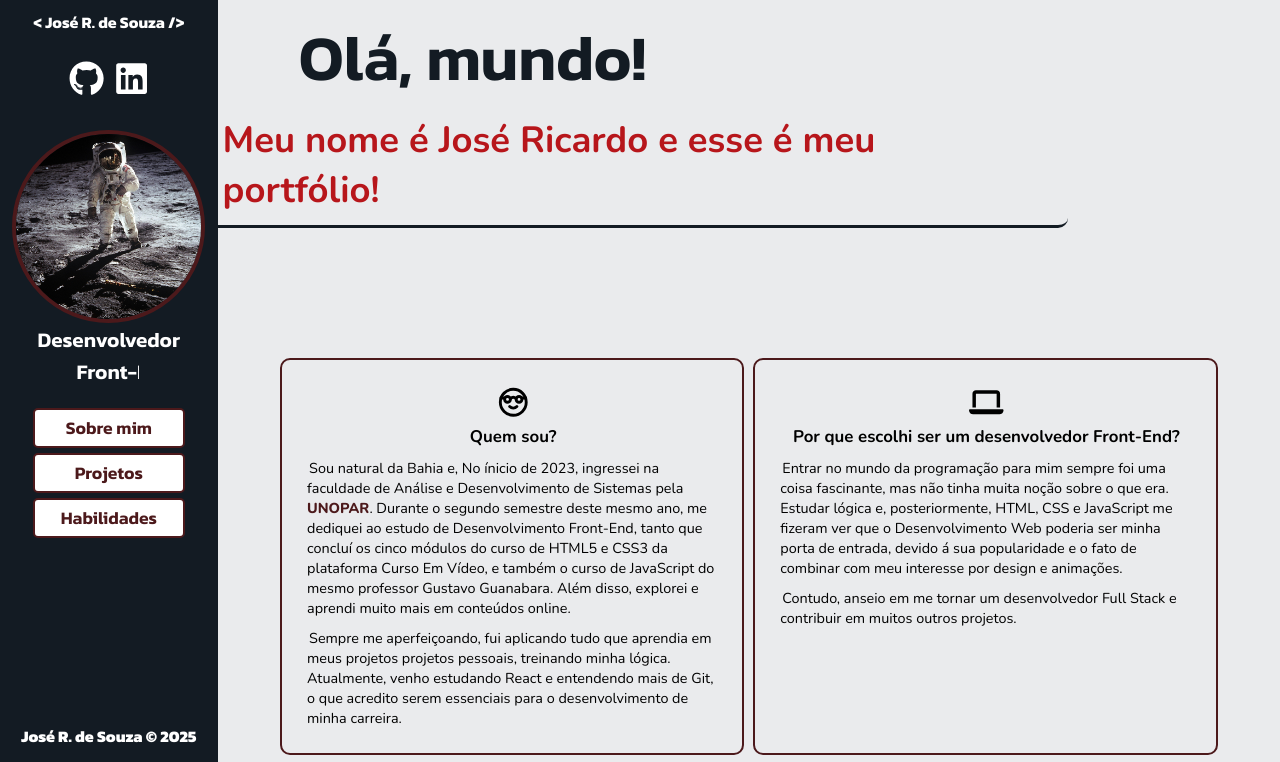
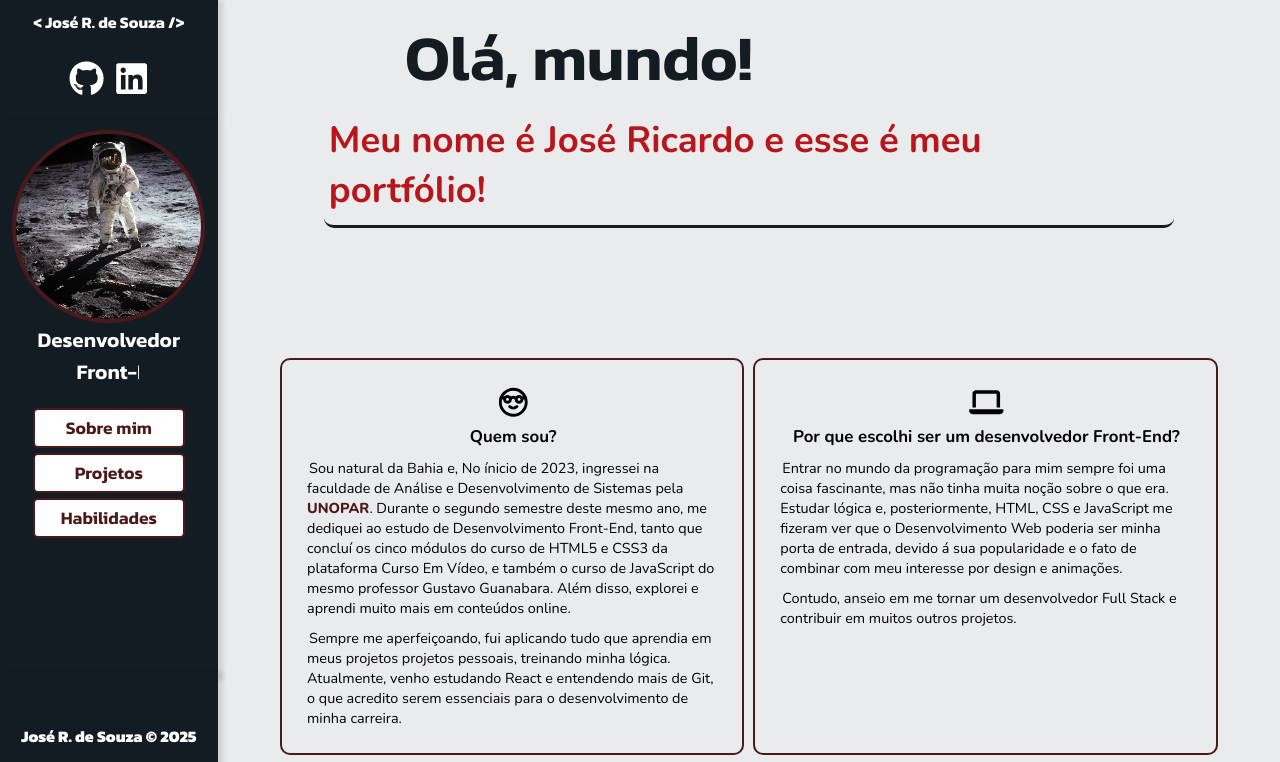
Before and after one commit to Josericardodesouza/MeuPortfolio, a React (Vite) app: page / in a window 1280 px wide. Shown: the top 762 px of the page. Built offline with nearby package versions, Linux system fonts and the light colour scheme.

Commit message:
Update
- I added shadows on the side components;
- image for the coffee house website box added;
- Minor adjustments to the styles have been made;

```diff
--- a/src/App.css
+++ b/src/App.css
@@ -306,6 +306,7 @@ footer > p:hover {
     flex-direction: column;
     position: fixed;
     /* border-bottom: 1px solid yellow; */
+    box-shadow: 5px 0px 5px rgba(0, 0, 0, 0.114);
   }
 
 
@@ -316,6 +317,7 @@ footer > p:hover {
     min-height: 70vh;
     position: fixed;
     top: 15vh;
+    box-shadow: 5px 0px 5px rgba(0, 0, 0, 0.114);
 
 
   }
@@ -331,6 +333,8 @@ footer {
   position: fixed;
 
   margin: 0;
+
+  box-shadow: 5px 0px 5px rgba(0, 0, 0, 0.114);
 
 }
 
--- a/src/assets/components/Projects.jsx
+++ b/src/assets/components/Projects.jsx
@@ -11,6 +11,7 @@ import { LuSquareArrowOutUpRight } from 'react-icons/lu'
 import imageDS from '../imgs/imgs-projects/josericardodesouza.github.io_projeto-zericardo-animeswiki-demonslayer.png'
 import imageSA from '../imgs/imgs-projects/siteacademia.png'
 import imageST from '../imgs/imgs-projects/conversor-temperaturas-jricardo.netlify.app2.png'
+import imageSC from '../imgs/imgs-projects/sitecafeteria.png'
 
 function Projects() {
     return (
@@ -30,7 +31,7 @@ function Projects() {
 
                         <div className="box_img_project">
 
-                            <img src={teste1} alt="" />
+                            <img src={imageSC} alt="" />
 
                         </div>
 
--- a/src/assets/styles/projects-module.css
+++ b/src/assets/styles/projects-module.css
@@ -23,6 +23,7 @@ div.box_projects {
     box-shadow: 0px 0px 10px rgba(0, 0, 0, 0.319);
     align-self: flex-start;
     transition: transform 0.4s ease;
+    background-color: white;
 
 
 
@@ -40,7 +41,7 @@ div.box_projects:hover {
 
 }
 
-div.box_projects>div.box_img_project {
+div.box_projects> div.box_img_project {
     width: 100%;
     height: 30%;
     display: flex;
--- a/src/assets/styles/styles-components.css
+++ b/src/assets/styles/styles-components.css
@@ -59,8 +59,10 @@ section.content_component {
         border-bottom: 3px solid var(--richBlack);
         margin-bottom: 90px;
         font-size: 1.9em;
-        border-radius: 0px 0px 10px 0px;
+        border-radius: 0px 0px 10px 10px;
         text-align: start;
+       margin-left: auto;
+       margin-right: auto;
 
     }
 
```
Also changed, not shown: src/assets/imgs/imgs-projects/sitecafeteria.png (added).
